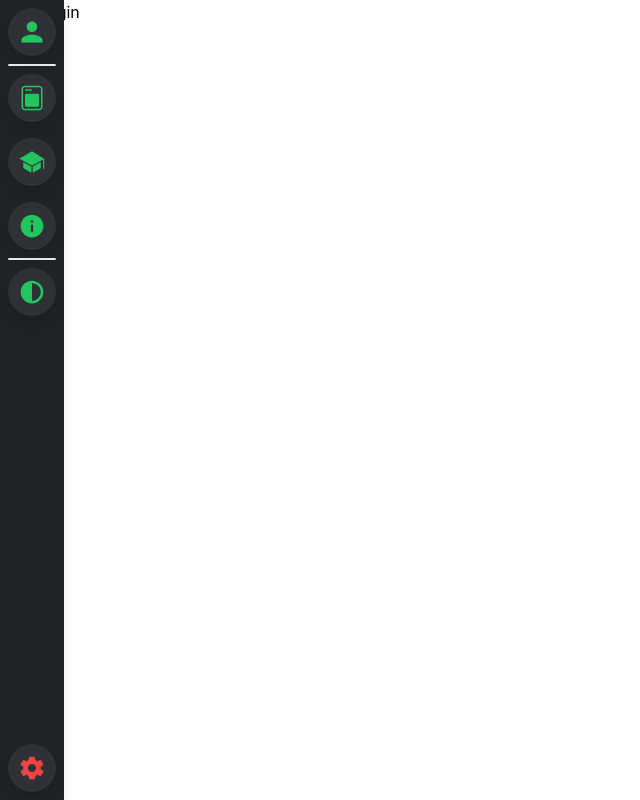
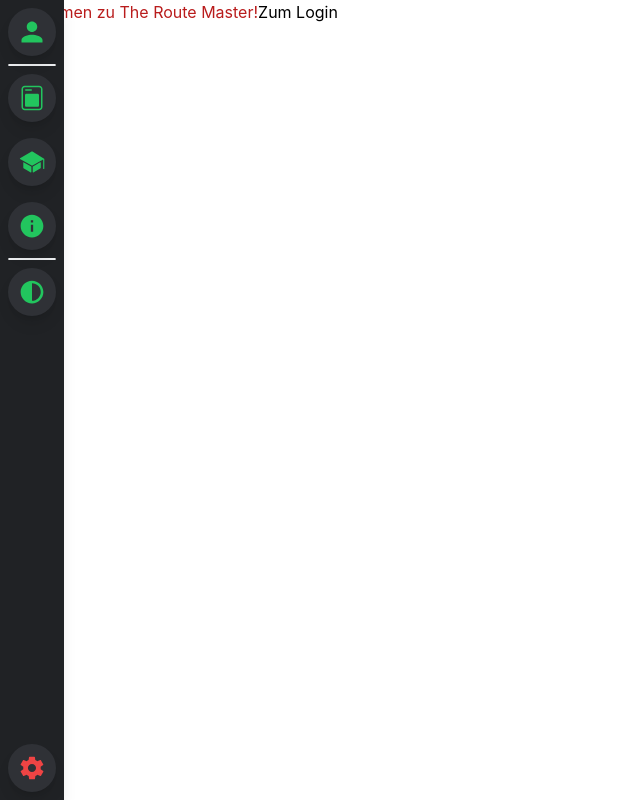
Before and after one commit to Schuetze1000/TheRouteMaster, a React (Create React App) app in the folder client/: page / in a window 1280 px wide. Shown: the whole page, without its empty margins (0-640 px from the left). Built offline with nearby package versions, Linux system fonts and the light colour scheme.

Commit message:
minor change

```diff
--- a/client/src/pages/landing/landing.tsx
+++ b/client/src/pages/landing/landing.tsx
@@ -7,6 +7,7 @@ function Landing() {
     return (
         <div className="flex">
             <Navbar />
+            <h1 className="text-center text-red-700">Willkommen zu The Route Master!</h1>
             <LoginButton/>
         </div>
     );
```
